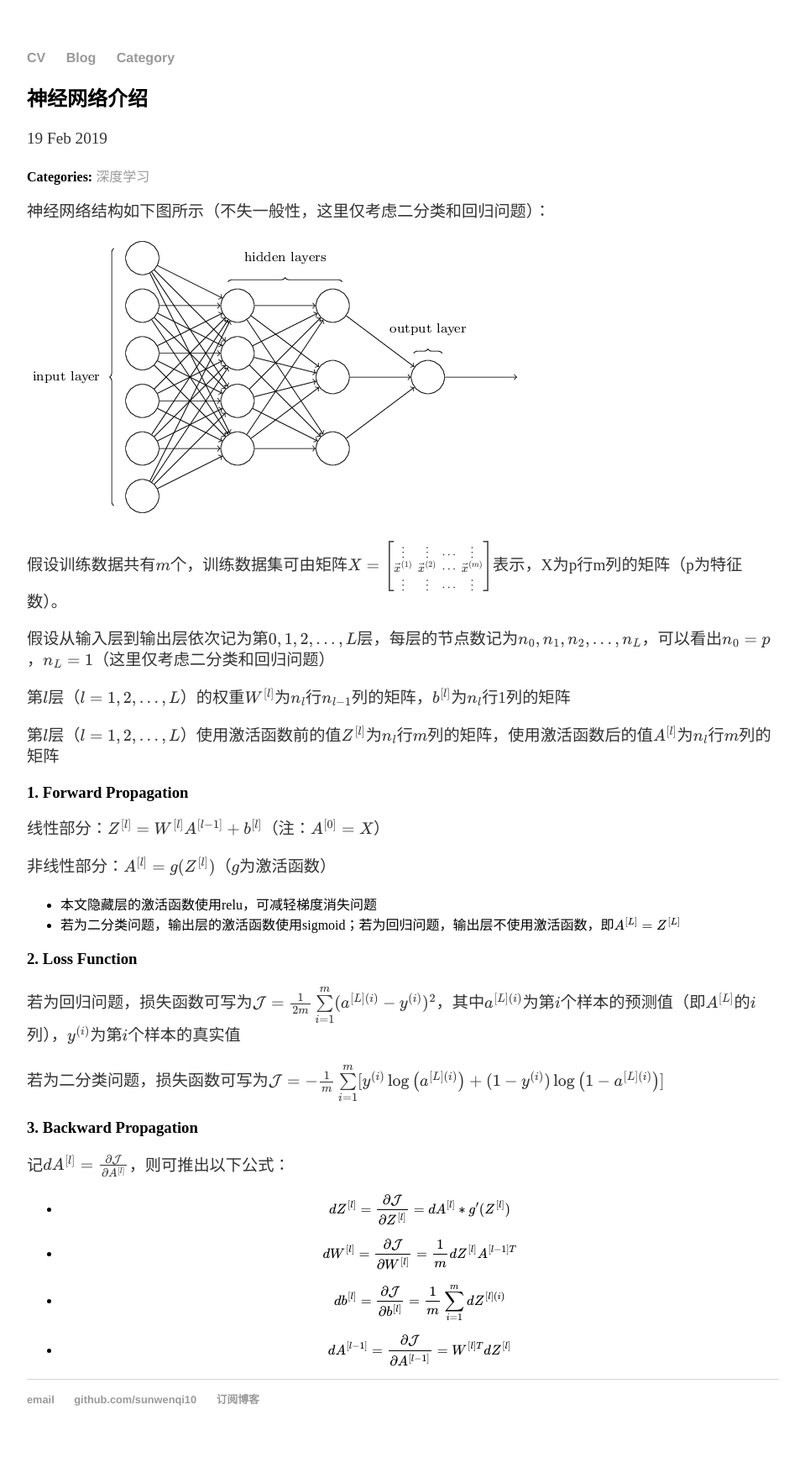
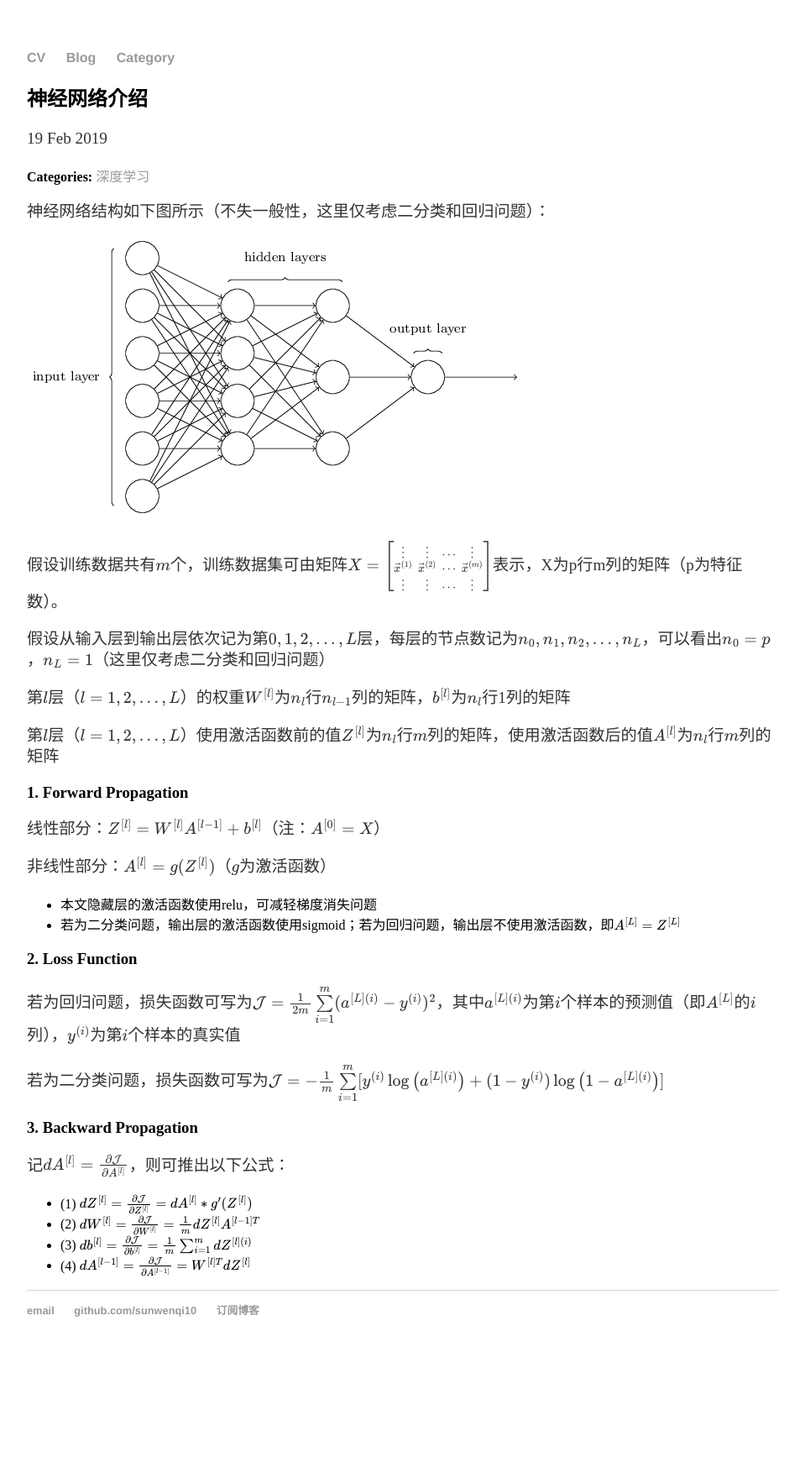
Before and after one commit to sunwenqi10/sunwenqi10.github.io, a Jekyll site: the page built from _posts/2019-02-19-Introduction_to_Neural_Network.md, in a window 1280 px wide. Shown: the whole page at 84% size, without its empty margins (160-1119 px from the left). Built offline with Jekyll 4.4.1, drawn with Linux system fonts in a browser that asks for light colours; formulas are drawn with MathJax 3; comment, search, counter and statistics services are not loaded; after the commit the page ends 1629 px from its top, so only the background shows below that.

Commit message:
Update 2019-02-19-Introduction_to_Neural_Network.md

```diff
--- a/_posts/2019-02-19-Introduction_to_Neural_Network.md
+++ b/_posts/2019-02-19-Introduction_to_Neural_Network.md
@@ -34,7 +34,7 @@ date: 2019-02-19
 ### 3. Backward Propagation
 
 记$$dA^{[l]}=\frac{\partial \mathcal{J} }{\partial A^{[l]}}$$，则可推出以下公式：
-+ $$dZ^{[l]}=\frac{\partial \mathcal{J} }{\partial Z^{[l]}}=dA^{[l]}* g'(Z^{[l]})$$
-+ $$dW^{[l]} = \frac{\partial \mathcal{J} }{\partial W^{[l]}} = \frac{1}{m} dZ^{[l]} A^{[l-1] T}$$
-+ $$db^{[l]} = \frac{\partial \mathcal{J} }{\partial b^{[l]}} = \frac{1}{m} \sum_{i = 1}^{m} dZ^{[l](i)}$$
-+ $$dA^{[l-1]} = \frac{\partial \mathcal{J} }{\partial A^{[l-1]}} = W^{[l] T} dZ^{[l]}$$
++ (1) $$dZ^{[l]}=\frac{\partial \mathcal{J} }{\partial Z^{[l]}}=dA^{[l]}* g'(Z^{[l]})$$
++ (2) $$dW^{[l]} = \frac{\partial \mathcal{J} }{\partial W^{[l]}} = \frac{1}{m} dZ^{[l]} A^{[l-1] T}$$
++ (3) $$db^{[l]} = \frac{\partial \mathcal{J} }{\partial b^{[l]}} = \frac{1}{m} \sum_{i = 1}^{m} dZ^{[l](i)}$$
++ (4) $$dA^{[l-1]} = \frac{\partial \mathcal{J} }{\partial A^{[l-1]}} = W^{[l] T} dZ^{[l]}$$
```
